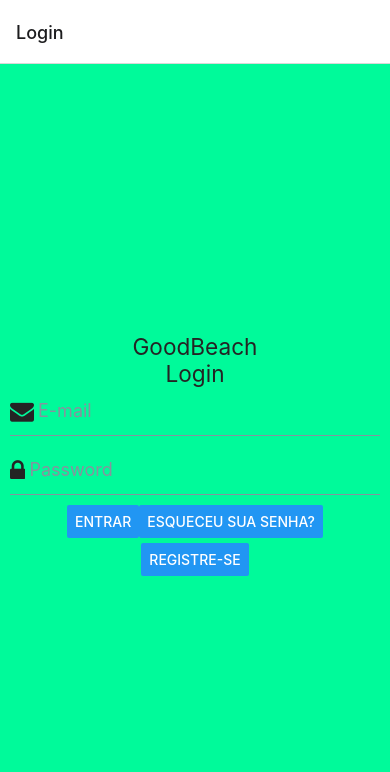
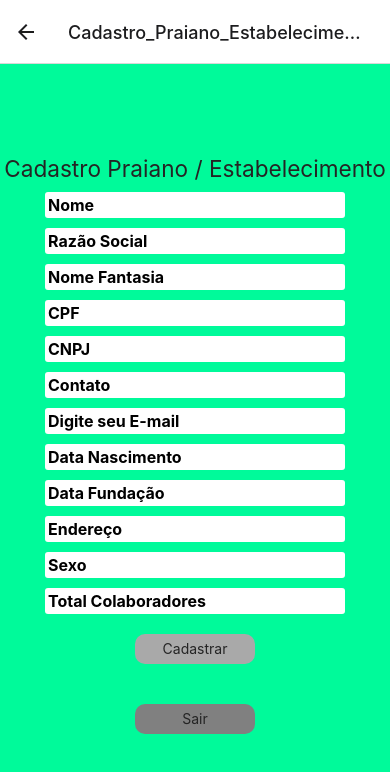
Before and after one commit to Haagit95/app_goodbeach, a React Native app: screen /Cadastro_Praiano_Estabelecimento in a window 390 px wide. Shown: the top 772 px of the page. Built offline with nearby package versions, Linux system fonts and the light colour scheme.

Commit message:
upload telas menu + telas cadastro pxe

```diff
--- a/App.js
+++ b/App.js
@@ -12,6 +12,8 @@ import Tela_RelatorioAvaliacao_Estabelecimento from './scr/components/Telas_Esta
 import Mensagens from './scr/components/Telas_Estabelecimento/Mensagens';
 import Conta from './scr/components/Tela_Login/Conta';
 import Esqueceu from './scr/components/Tela_Login/Esqueceu';
+import Cadastro_PxE from './scr/components/Telas_Cadastros/Cadastro_PxE';
+import Menu_Users from './scr/components/Tela_Menu/Menu_Users';
 /////////////////////////////////////////////////////////////////////////
 
 const Stack = createNativeStackNavigator();
@@ -33,6 +35,11 @@ function MyStack() {
       <Stack.Screen name="Selo" component={Selo_Estab} />
       <Stack.Screen name="Relatorio_Avaliação" component={Tela_RelatorioAvaliacao_Estabelecimento} />
       <Stack.Screen name="Msgm" component={Mensagens} />
+
+      <Stack.Screen name="Cadastro_Praiano_Estabelecimento" component={Cadastro_PxE} />
+      <Stack.Screen name="Menu" component={Menu_Users} />
+
+
     </Stack.Navigator>
   );
 }
--- a/scr/components/Tela_Login/Conta.js
+++ b/scr/components/Tela_Login/Conta.js
@@ -45,7 +45,7 @@ return (
             keyboardType="email-address"
         />
         <TextInput
-            placeholder="Digite seu Password"
+            placeholder="Digite sua Senha"
             leftIcon={{type:'font-awesome', name:'lock' }}
             onChangeText={value=> setPassword(value)}
             style={styles.input}
@@ -53,7 +53,7 @@ return (
         />
 
         <TextInput
-            placeholder="Confirme o Password"
+            placeholder="Confirme sua Senha"
             leftIcon={{type:'font-awesome', name:'lock' }}
             onChangeText={value=> setConfirm(value)}
             style={styles.input}
--- a/scr/components/Tela_Login/Login.js
+++ b/scr/components/Tela_Login/Login.js
@@ -30,6 +30,20 @@ export default function Tela_Login({ navigation}) {
       })
     }
 
+    const Tela_Cadastro_PxE = ()=>{
+      navigation.reset({
+        index:0,
+        routes:[{name: "Cadastro_Praiano_Estabelecimento"}]
+      })
+    }
+
+    const Tela_Menu = ()=>{
+      navigation.reset({
+        index:0,
+        routes:[{name: "Menu"}]
+      })
+    }
+//
     // const Tela_Entrar = ()=>{
     //   navigation.reset({
     //     index:0,
@@ -52,7 +66,7 @@ export default function Tela_Login({ navigation}) {
       />
 
       <Input
-        placeholder="Password"
+        placeholder="Senha"
         leftIcon={{type:'font-awesome', name:'lock' }}
         style={styles}
         onChangeText={value=> setPassword(value)}
@@ -67,7 +81,11 @@ export default function Tela_Login({ navigation}) {
             color="white"
             />
         }
-        title="Entrar"
+        title="Entrar" //Testar de acesso by LÉO
+        onPress={()=> Tela_Cadastro_PxE()}
+        //onPress={()=> Tela_Menu()}
+        //onPress={() => navigation.navigate('Menu')}
+
         />
             <Button
             icon={
--- /dev/null
+++ b/scr/components/Tela_Menu/Menu_Users.js
@@ -0,0 +1,88 @@
+import * as React from 'react';
+import { StatusBar } from 'expo-status-bar'
+import { StyleSheet, View, Button, TextInput, TouchableOpacity, placeholder } from 'react-native';
+import { NavigationContainer } from '@react-navigation/native';
+import { createNativeStackNavigator } from '@react-navigation/native-stack';
+import { Input, Text, secureTextEntry } from 'react-native-elements';
+import Icon from 'react-native-vector-icons/FontAwesome';
+import { useState } from 'react';
+
+export default function Manu({ navigation }) {
+
+
+return (
+    <View style={styles.container}>
+      <Text h4>Menu</Text>
+
+        <View style={styles.ViewBt}>
+           <TouchableOpacity style={styles.button}
+              onPress={() => navigation.navigate('Msgm')}
+           >
+                <Text>Feedback</Text>
+           </TouchableOpacity>
+        </View>
+
+        <View style={styles.ViewBt}>
+           <TouchableOpacity style={styles.button}
+              onPress={() => navigation.navigate('Relatorio_Avaliação')}
+           >
+                <Text>Relatório</Text>
+           </TouchableOpacity>
+        </View>
+
+        <View style={styles.ViewBt}>
+           <TouchableOpacity style={styles.button}
+              onPress={() => navigation.navigate('Nota')}
+           >
+                <Text>Nota</Text>
+           </TouchableOpacity>
+        </View>
+
+        <View style={styles.ViewBt}>
+           <TouchableOpacity style={styles.button}
+              onPress={() => navigation.navigate('Ranking_praiano')}
+           >
+                <Text>Ranking</Text>
+           </TouchableOpacity>
+        </View>
+
+        <View style={styles.ViewBt}>
+           <TouchableOpacity style={styles.button}
+              onPress={() => navigation.navigate('Avaliação_Praiano')}
+           >
+                <Text>Avaliação</Text>
+           </TouchableOpacity>
+        </View>
+
+
+    </View>
+
+);
+}
+/////////////////// Estilos Menu //////////////////////////////////////
+const styles = StyleSheet.create({
+      container: {
+        flex: 1,
+        alignItems: 'center',
+        marginTop: 50,
+        backgroundColor: '#00FA9A',
+        justifyContent: 'center',
+      },
+
+     button: {
+        backgroundColor: "#A9A9A9",
+        padding: 10,
+        borderRadius: 10,
+        marginTop: 16,
+        width:300,
+        height: 30,
+        flexDirection: "row",
+        justifyContent:'center',
+        alignItems: 'center'
+      },
+
+      ViewBt:{
+            flexDirection: "row",
+            justifyContent: 'center'
+      }
+  })
--- /dev/null
+++ b/scr/components/Telas_Cadastros/Cadastro_PxE.js
@@ -0,0 +1,214 @@
+import * as React from 'react';
+import { StatusBar } from 'expo-status-bar'
+import { StyleSheet, View, Button, TextInput, TouchableOpacity, placeholder } from 'react-native';
+import { NavigationContainer } from '@react-navigation/native';
+import { createNativeStackNavigator } from '@react-navigation/native-stack';
+import { Input, Text, secureTextEntry } from 'react-native-elements';
+import Icon from 'react-native-vector-icons/FontAwesome';
+import { useState } from 'react';
+
+export default function Cadastro_PxE({ navigation }) {
+
+    const [name, setName] = useState(null)
+    const [corporateName, setCorporateName] = useState(null)
+    const [fantasyName, setFantasyName] = useState(null)
+    const [cpf, setCpf] = useState(null)
+    const [cnpj, setCnpj] = useState(null)
+    const [fone, setFone] = useState(null)
+    const [email, setEmail] = useState(null)
+    const [dateNasc, setDateNasc] = useState(null)
+    const [dateFoundation, setDateFundation] = useState(null)
+    const [address, setAdreess] = useState(null)
+    const [sex, setSex] = useState(null)
+    const [totalEmployees, setTotalEmployees] = useState(null)
+
+
+////////////////////////////////////// Rotas onPress /////////////////////////////////////////////////////
+    const Tela_Login = ()=>{ //function criada para resetar o navigation ao deslogar.
+      navigation.reset({
+        index:0,
+        routes:[{name: "Login"}]
+      })
+    }
+////////////////////////////////////// Rederização //////////////////////////////////////////////////////
+return (
+    //Formulario de cadastro:
+    <View style={styles.container}>
+      <Text h4>Cadastro Praiano / Estabelecimento</Text>
+
+        <TextInput
+            placeholder="Nome"
+            onChangeText={value=> setName(value)}
+            style={styles.input}
+            keyboardType="text"
+        />
+
+        <TextInput
+            placeholder="Razão Social"
+            leftIcon={{type:'font-awesome', name:'envelope' }}
+            onChangeText={value=> setCorporateName(value)}
+            style={styles.input}
+            keyboardType="text"
+        />
+
+        <TextInput
+            placeholder="Nome Fantasia"
+            leftIcon={{type:'font-awesome', name:'envelope' }}
+            onChangeText={value=> setFantasyName(value)}
+            style={styles.input}
+            keyboardType="text"
+        />
+
+        <TextInput
+            placeholder="CPF"
+            leftIcon={{type:'font-awesome', name:'envelope' }}
+            onChangeText={value=> setCpf(value)}
+            style={styles.input}
+            keyboardType="numeric"
+            options={{
+                format: '999.999.999-99',
+              }}
+        />
+
+        <TextInput
+            placeholder="CNPJ"
+            leftIcon={{type:'font-awesome', name:'envelope' }}
+            onChangeText={value=> setCnpj(value)}
+            style={styles.input}
+            keyboardType="numeric"
+            options={{
+                format: '99.999.999/9999-99',
+              }}
+        />
+
+        <TextInput
+            placeholder="Contato"
+            leftIcon={{type:'font-awesome', name:'envelope' }}
+            onChangeText={value=> setFone(value)}
+            style={styles.input}
+            keyboardType="text"
+        />
+
+        <TextInput
+            placeholder="Digite seu E-mail"
+            leftIcon={{type:'font-awesome', name:'envelope' }}
+            onChangeText={value=> setEmail(value)}
+            style={styles.input}
+            keyboardType="email-address"
+        />
+
+        <TextInput
+            placeholder="Data Nascimento"
+            leftIcon={{type:'font-awesome', name:'envelope' }}
+            onChangeText={value=> setDateNasc(value)}
+            style={styles.input}
+            keyboardType="text"
+        />
+
+        <TextInput
+            placeholder="Data Fundação"
+            leftIcon={{type:'font-awesome', name:'envelope' }}
+            onChangeText={value=> setDateFundation(value)}
+            style={styles.input}
+            keyboardType="text"
+        />
+
+        <TextInput
+            placeholder="Endereço"
+            leftIcon={{type:'font-awesome', name:'envelope' }}
+            onChangeText={value=> setAdreess(value)}
+            style={styles.input}
+            keyboardType="text"
+        />
+
+        <TextInput
+            placeholder="Sexo"
+            leftIcon={{type:'font-awesome', name:'envelope' }}
+            onChangeText={value=> setSex(value)}
+            style={styles.input}
+            keyboardType="text"
+        />
+
+        <TextInput
+            placeholder="Total Colaboradores"
+            leftIcon={{type:'font-awesome', name:'envelope' }}
+            onChangeText={value=> setTotalEmployees(value)}
+            style={styles.input}
+            keyboardType="numeric"
+        />
+
+
+        <View style={styles.ViewBt}>
+            <TouchableOpacity style={styles.button1}
+            onPress={() => navigation.navigate('Menu')}
+            >
+            <Text>Cadastrar</Text>
+            </TouchableOpacity>
+
+        </View>
+
+        <View style={styles.ViewBt}>
+           <TouchableOpacity style={styles.button2}
+           onPress={()=> Tela_Login()}
+           >
+                <Text>Sair</Text>
+           </TouchableOpacity>
+        </View>
+
+
+    </View>
+
+);
+}
+
+////////////////////////// Estilos /////////////////////////////////////////////////////////////////////
+const styles = StyleSheet.create({
+      container: {
+        flex: 1,
+        backgroundColor: '#00FA9A',
+        alignItems: 'center',
+        justifyContent: 'center',
+
+      },
+       input:{
+         marginTop: 10,
+         backgroundColor: '#fff',
+         padding:3,
+         width: 300,
+         fontSize: 16,
+         fontWeight: 'bold',
+         borderRadius: 3
+       },
+
+     button1: {
+        backgroundColor: "#A9A9A9",
+        padding: 5,
+        borderRadius: 10,
+        margin: 20,
+        width:120,
+        height: 30,
+        flexDirection: "row",
+        justifyContent:'center',
+        alignItems: 'center'
+     },
+
+     button2: {
+        backgroundColor: "#808080",
+        padding: 5,
+        borderRadius: 10,
+        margin: 20,
+        width:120,
+        height: 30,
+        flexDirection: "row",
+        justifyContent:'center',
+        alignItems: 'center'
+     },
+
+     ViewBt:{
+            flexDirection: "row",
+            justifyContent: 'center'
+          },
+
+
+
+  })
--- a/scr/components/Telas_Estabelecimento/Mensagens.js
+++ b/scr/components/Telas_Estabelecimento/Mensagens.js
@@ -15,7 +15,7 @@ export default function Mensagens({ navigation}) {
   const voltar_menuP = () => {
     navigation.reset({
       index:0,
-      routes:[{name:"Estabelecimento"}]
+      routes:[{name:"Menu"}]
     })
   }
 
--- a/scr/components/Telas_Estabelecimento/Nota_Estab.js
+++ b/scr/components/Telas_Estabelecimento/Nota_Estab.js
@@ -26,7 +26,7 @@ function Noota({navigation}) {
     const voltar_menuP = () => {
       navigation.reset({
         index:0,
-        routes:[{name:"Estabelecimento"}]
+        routes:[{name:"Menu"}]
       })
     }
 
--- a/scr/components/Telas_Estabelecimento/Tela_RelatorioAvaliacao_Estabelecimento.js
+++ b/scr/components/Telas_Estabelecimento/Tela_RelatorioAvaliacao_Estabelecimento.js
@@ -80,7 +80,7 @@ export default function Tela_RelatorioAvaliacao_Estabelecimento({ navigation}) {
   const voltar_menuP = () => {
     navigation.reset({
       index:0,
-      routes:[{name:"Estabelecimento"}]
+      routes:[{name:"Menu"}]
     })
   }
 
--- a/scr/components/Telas_Praiano/Tela_Avaliacao_Praiano.js
+++ b/scr/components/Telas_Praiano/Tela_Avaliacao_Praiano.js
@@ -421,7 +421,7 @@ function Tela_Avaliacao_Praiano({navigation}) {
 
               <TouchableOpacity
                   style={styles.button}
-                  onPress={() => alert('Voltar ao Menu')}
+                  onPress={() => navigation.navigate('Menu')}
               >
                   <Text>Menu</Text>
               </TouchableOpacity>
```
